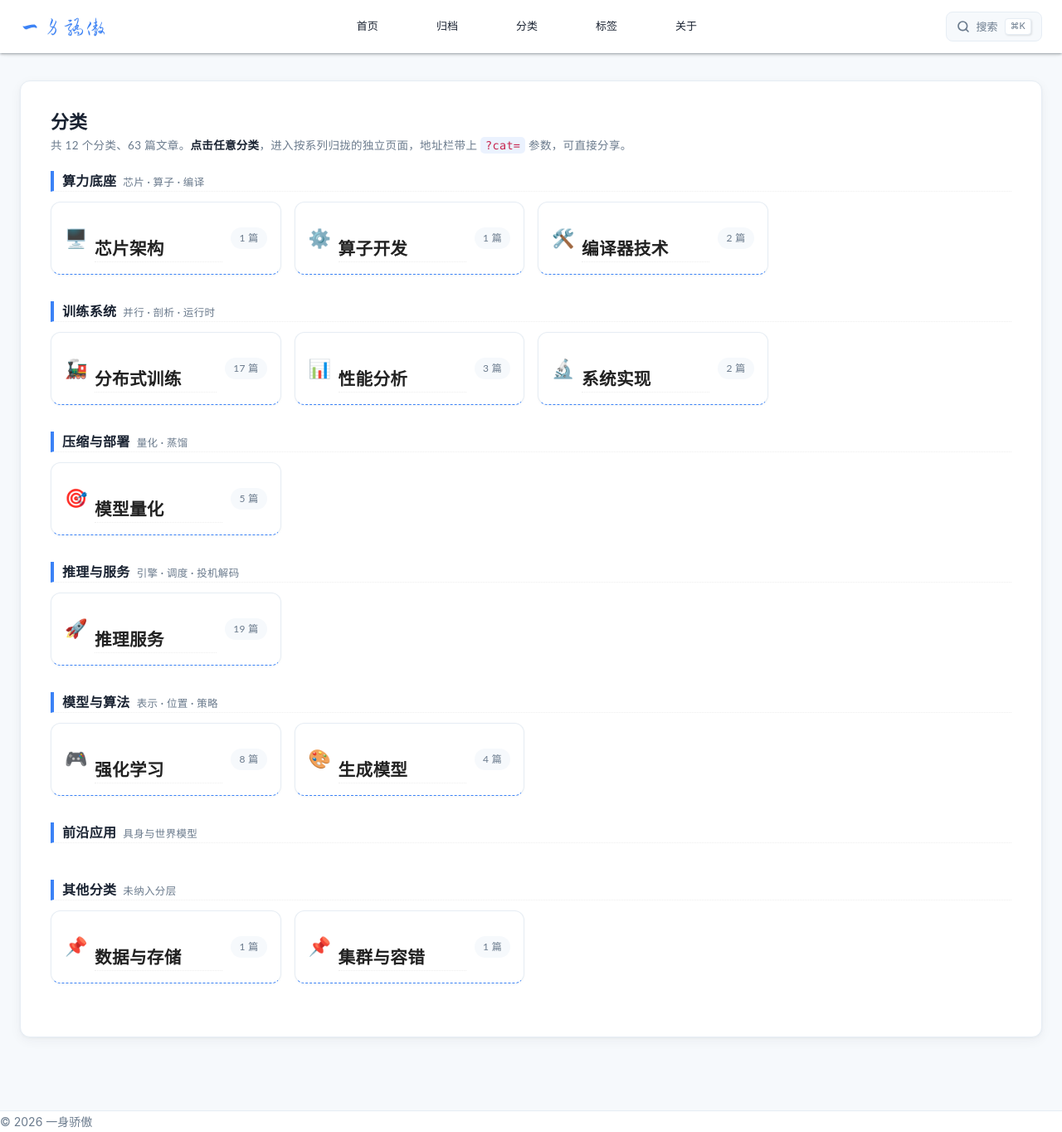
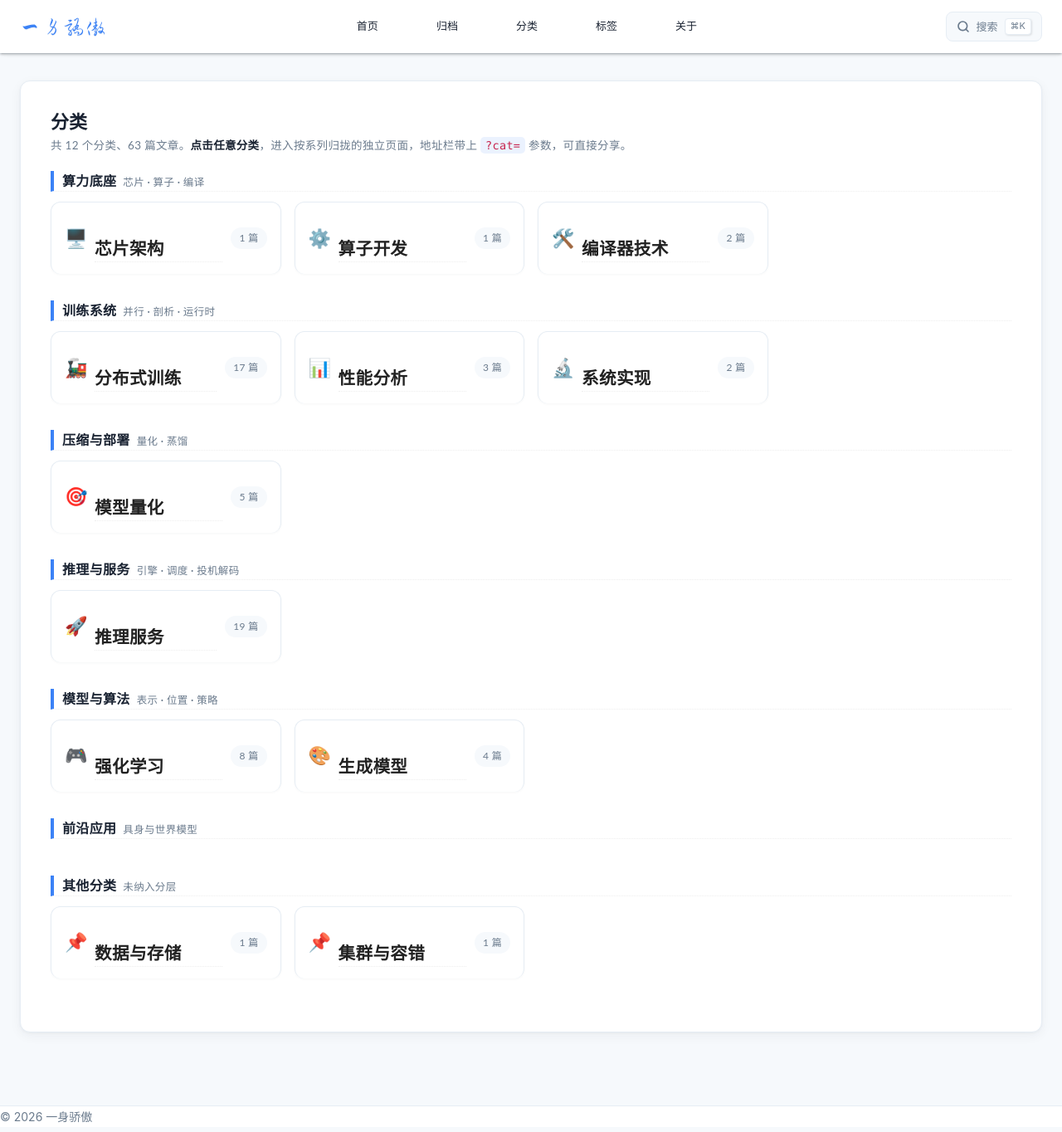
Before and after one commit to lrypcy/lrypcy.github.io, a Jekyll site: the page built from categories.md, in a window 1280 px wide and 1364 px high. Shown: the whole window at 83% size. Built offline with Jekyll 4.4.1, drawn with Linux system fonts in a browser that asks for light colours.

Commit message:
分类卡片不吃 .post-body a 的虚线下划线

```diff
--- a/assets/css/custom.css
+++ b/assets/css/custom.css
@@ -2082,6 +2082,8 @@ html.rail-off .rail-head-title { display: none; }
   cursor: pointer;
   box-shadow: var(--shadow-sm);
 }
+/* 整卡是 <a>，别吃 .post-body a 的虚线下划线 */
+.post-body a.cat-nav-card { border-bottom: none; }
 .category-card.cat-nav-card:hover {
   transform: translateY(-2px);
   background: var(--card-bg);
```
